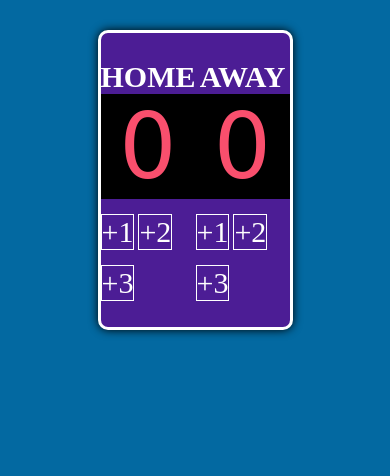
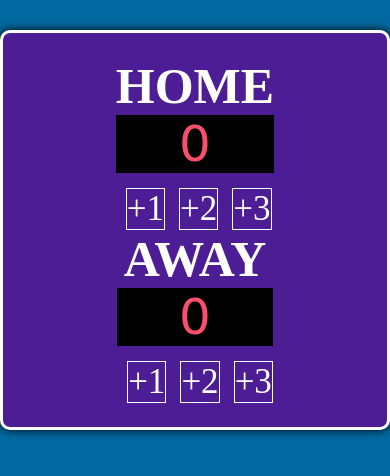
Before and after one commit to iosfullstack/ScoreBoard, a plain HTML site: page index.html in a window 390 px wide. Drawn offline with Linux system fonts and the light colour scheme; a web font is replaced by a local one.

Commit message:
New changes

```diff
--- a/style.css
+++ b/style.css
@@ -55,3 +55,26 @@ button{
     font-size: 30px;
 
 }
+
+@media screen and (max-width: 600px) {
+    .container {
+        width: 100%;
+        height: 400px;
+        flex-direction: column;
+        align-items: center;
+        justify-content: center;
+    }
+    h1 {
+        font-size: 50px;
+    }
+    button{
+        font-size: 35px;
+        margin-left: 10px;
+    }
+
+    h2{
+        font-size: 50px;
+    }
+
+
+}
```
